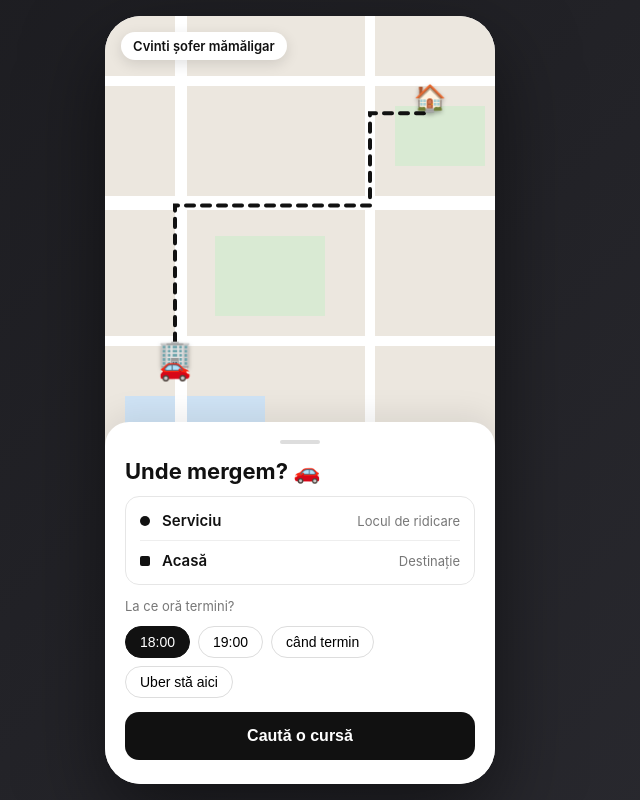
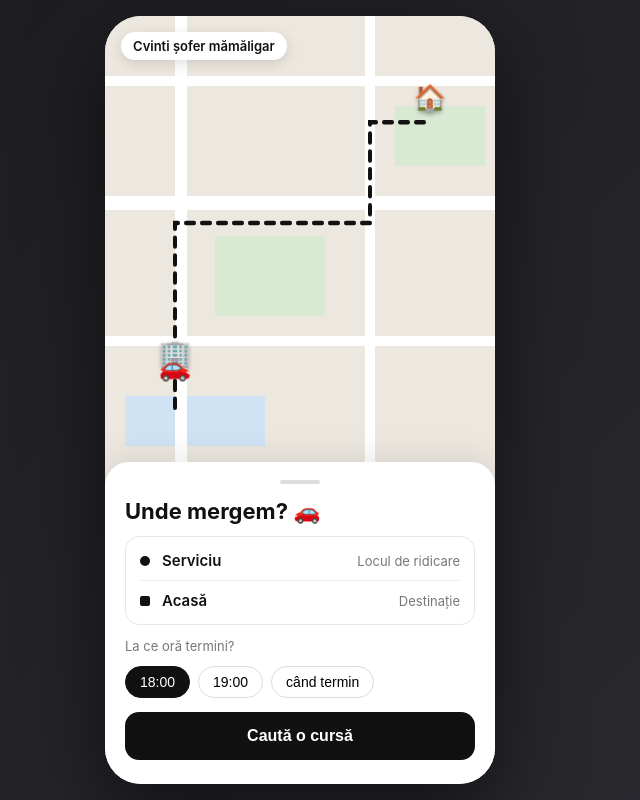
Before and after one commit to cvintilianrosca/uber, a plain HTML site: page index.html in a window 1280 px wide. Shown: the whole page, without its empty margins (340-980 px from the left). Drawn offline with Linux system fonts and the light colour scheme.

Commit message:
Remove chip
Co-Authored-By: Claude Fable 5.1 <noreply@anthropic.com>

```diff
--- a/index.html
+++ b/index.html
@@ -109,7 +109,6 @@
         <button class="chip on" data-t="18:00">18:00</button>
         <button class="chip" data-t="19:00">19:00</button>
         <button class="chip" data-t="când termină domnișoara">când termin</button>
-        <button class="chip" data-t="oricând, Uber stă aici">Uber stă aici</button>
       </div>
       <button class="main" data-next="s2">Caută o cursă</button>
     </div>
```
